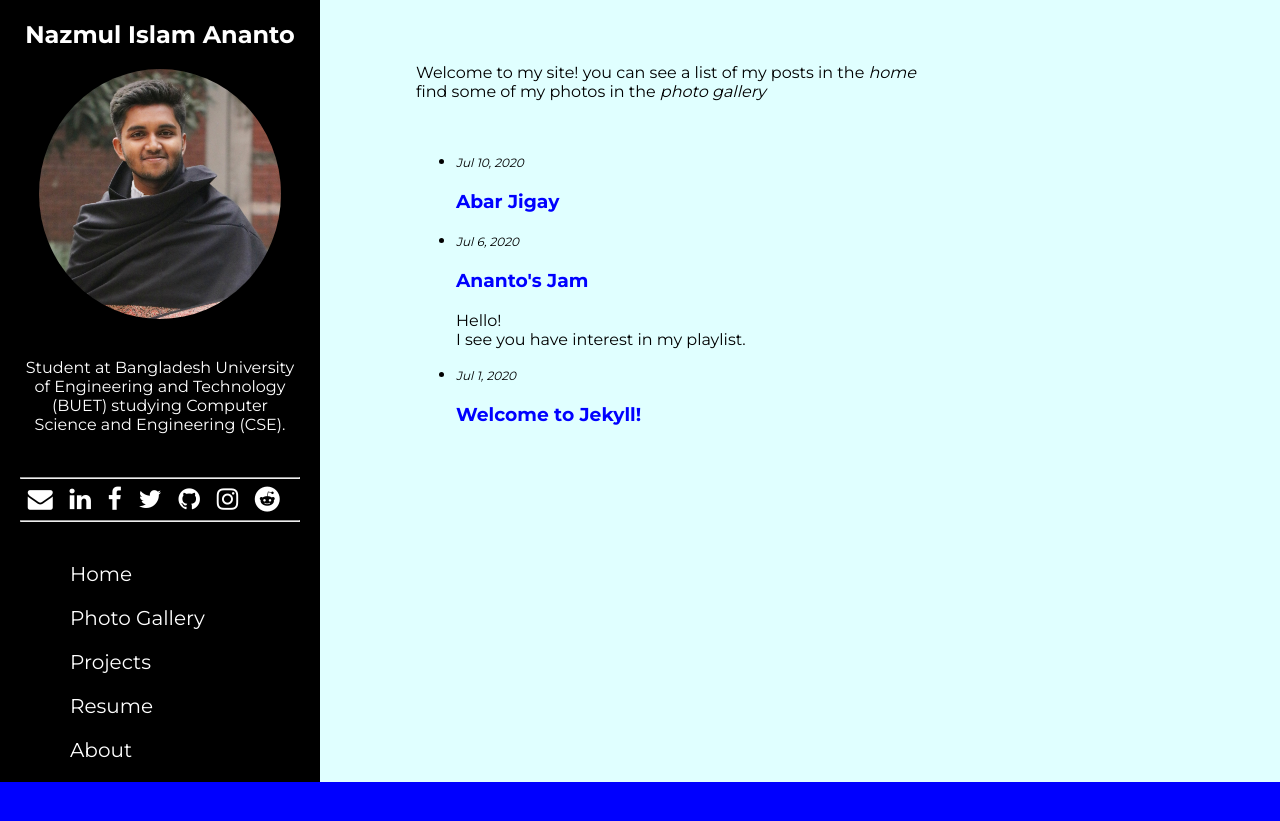
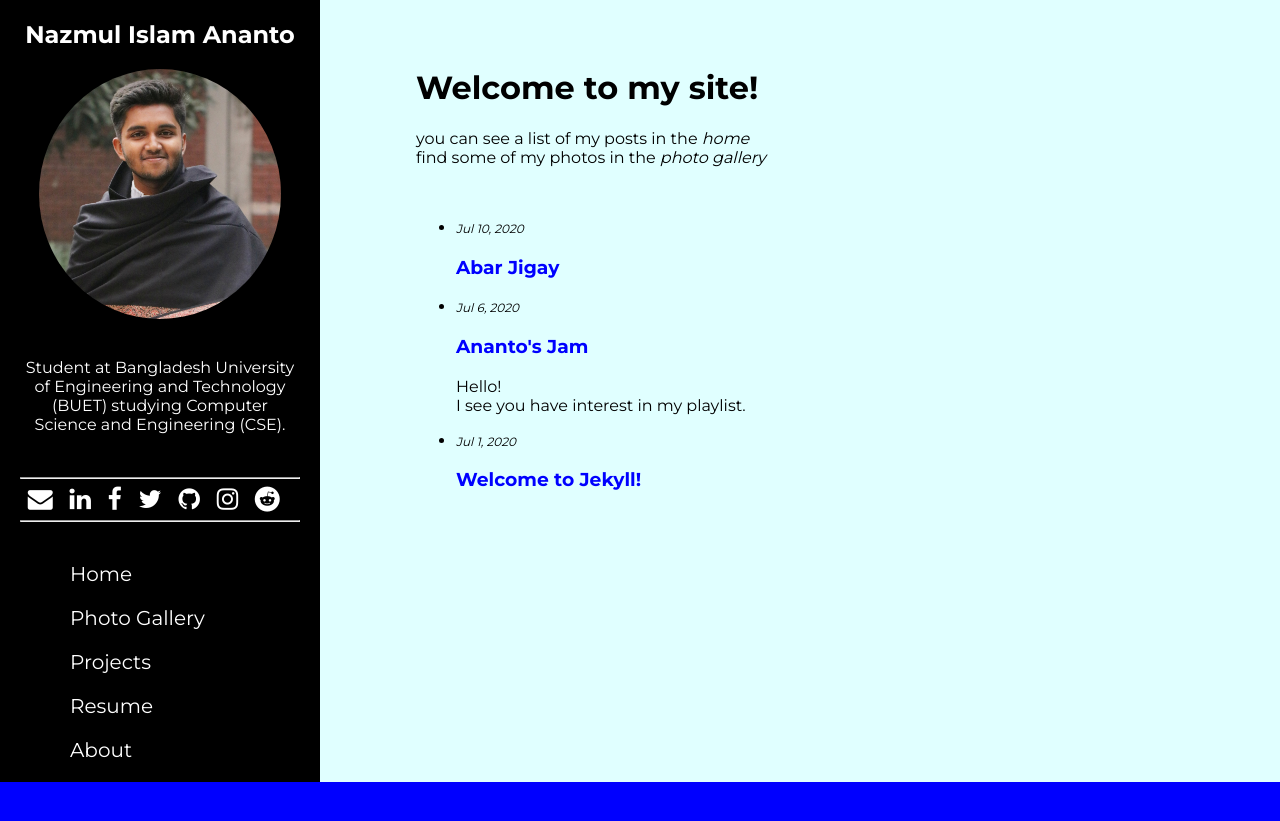
Before and after one commit to niananto/niananto.github.io, a Jekyll site: the page built from index.markdown, in a window 1280 px wide. Shown: the top 821 px of the page. Built offline with Jekyll 4.4.1, drawn with Linux system fonts in a browser that asks for light colours.

```diff
--- a/index.markdown
+++ b/index.markdown
@@ -6,6 +6,6 @@ layout: custom-home
 title: Home
 ---
 
-Welcome to my site!
+# Welcome to my site!
 you can see a list of my posts in the *home*
 find some of my photos in the *photo gallery*
```
